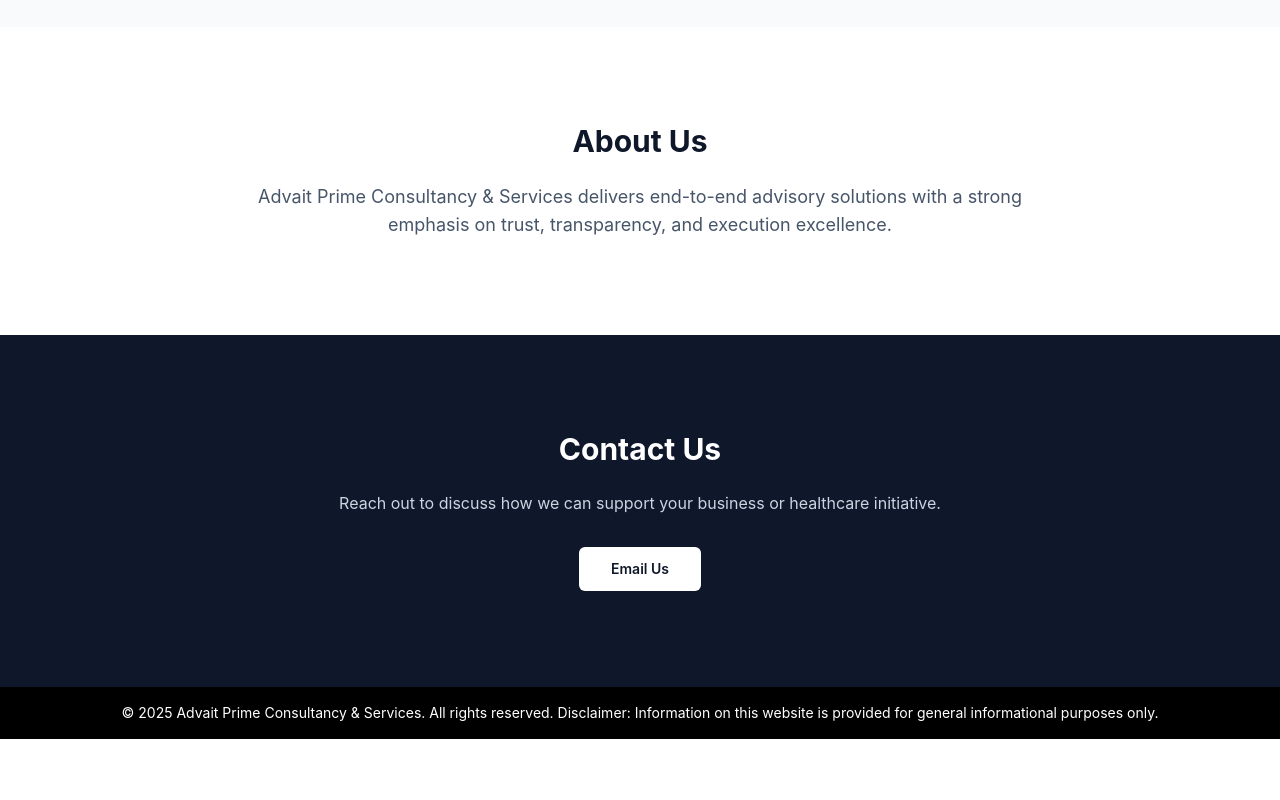
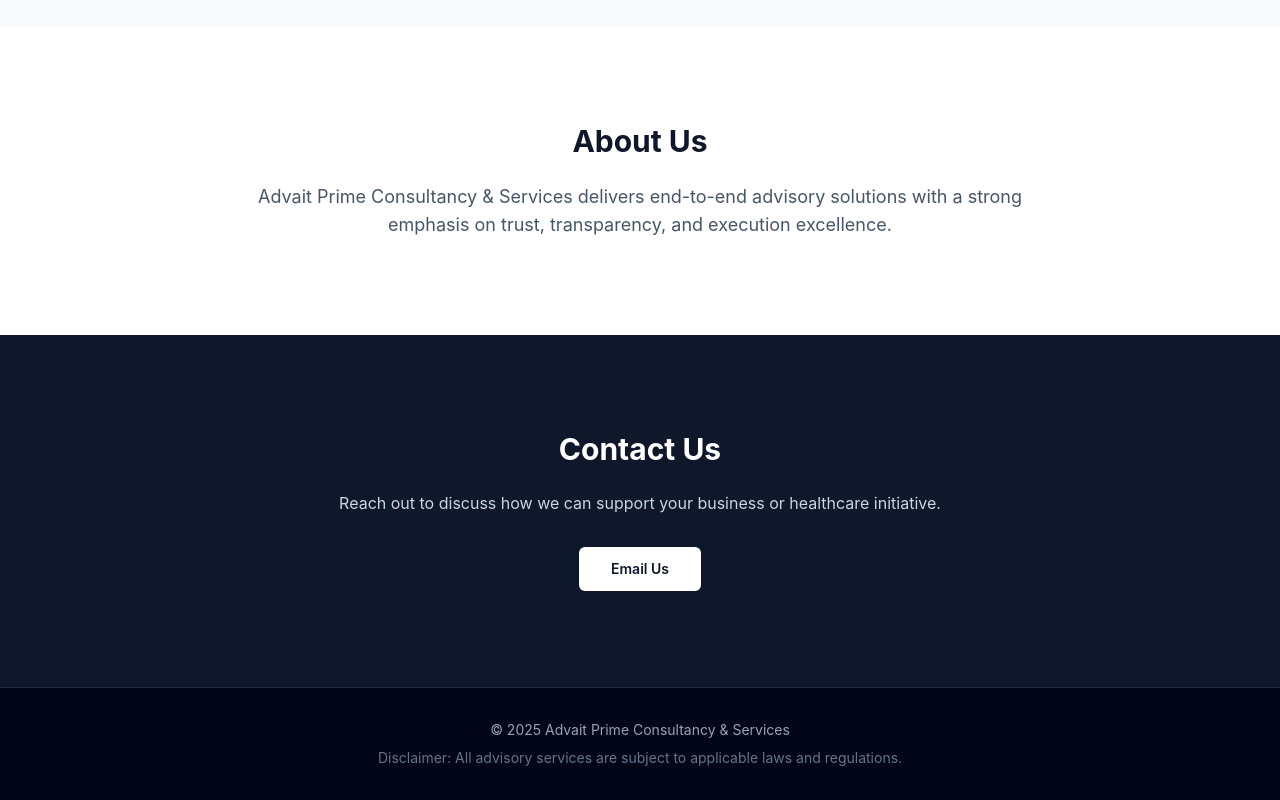
Before and after one commit to psh2590/advait-prime-website, a React app in the folder frontend/: page / in a window 1280 px wide. Shown: the part 1330-2130 px from the top of the page. Before the commit the page ends 2069 px from the top, so only its background shows below. Built offline with nearby package versions, Linux system fonts and the light colour scheme; the HTML template or start-up script is replaced by a standard one.

Commit message:
Update Footer.jsx

```diff
--- a/frontend/src/components/Footer.jsx
+++ b/frontend/src/components/Footer.jsx
@@ -1,8 +1,12 @@
 export default function Footer() {
   return (
-    <footer className="bg-black text-white text-center py-4 text-sm">
-                  © 2025 Advait Prime Consultancy & Services. All rights reserved.
-      Disclaimer: Information on this website is provided for general informational purposes only.
+    <footer className="bg-slate-950 border-t border-slate-800 py-8">
+      <div className="mx-auto max-w-6xl px-4 text-center text-sm text-slate-400 space-y-2">
+        <p>© 2025 Advait Prime Consultancy & Services</p>
+        <p className="text-slate-500">
+          Disclaimer: All advisory services are subject to applicable laws and regulations.
+        </p>
+      </div>
     </footer>
   );
 }
```
